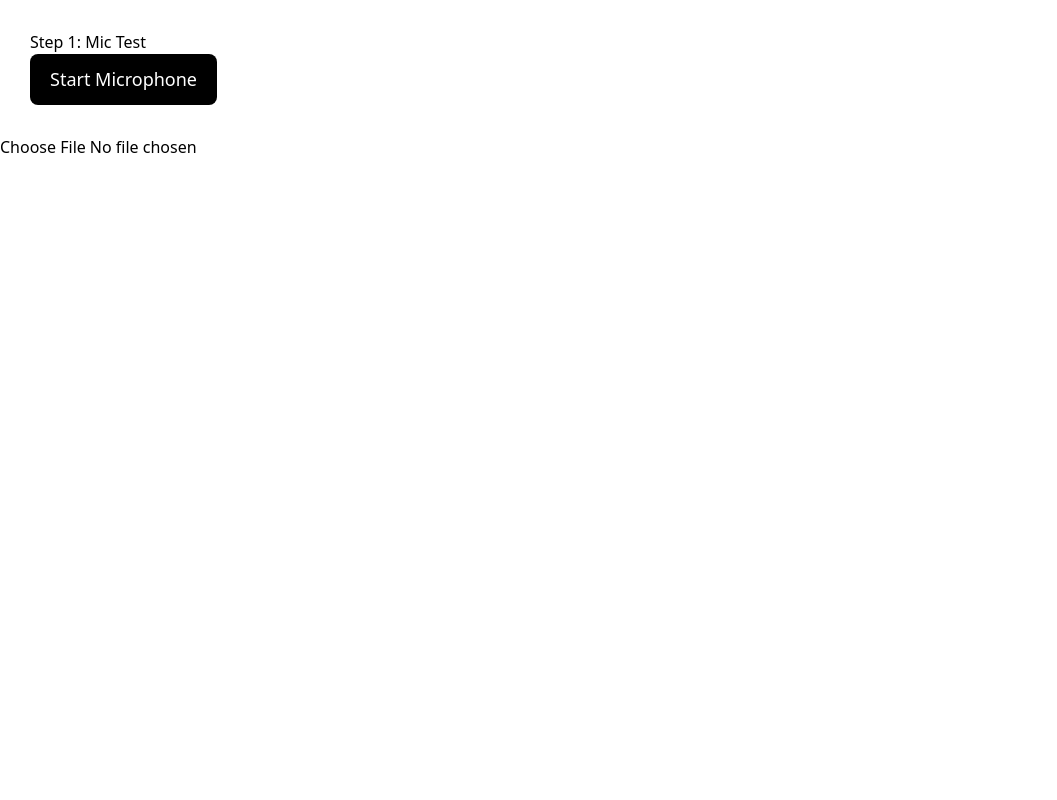
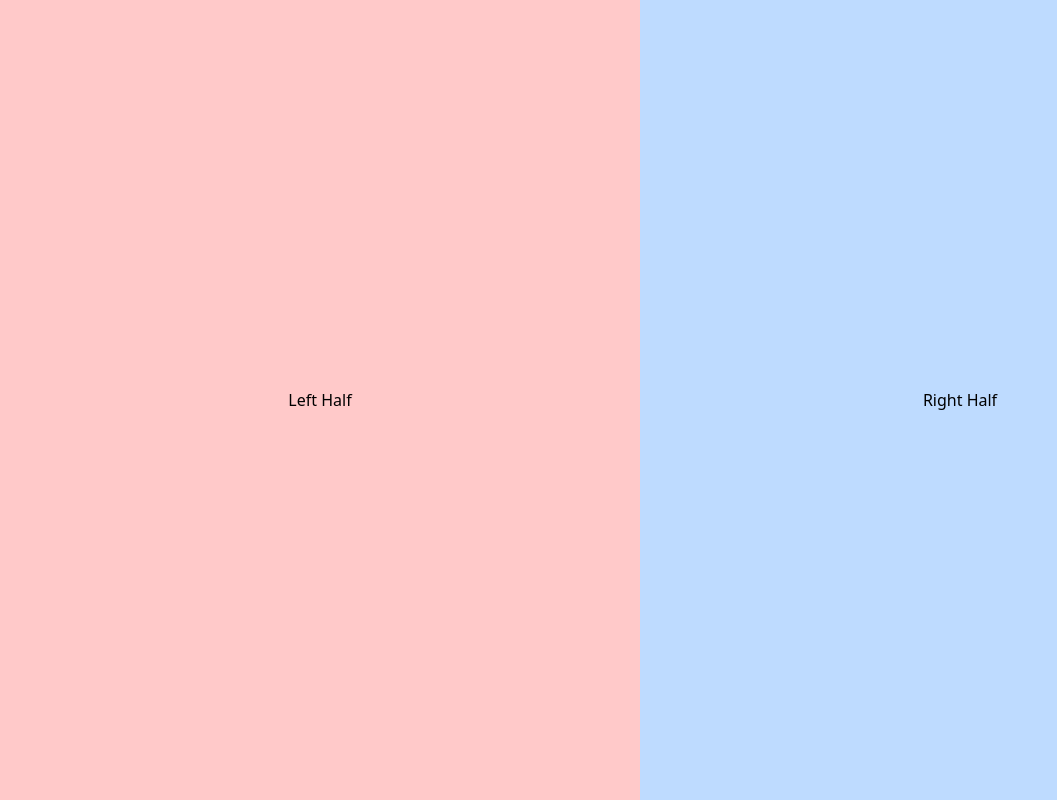
Before and after one commit to venkataraviraja5/ai-interview, a Next.js app: page /interview in a window 1280 px wide. Shown: the whole page, without its empty margins (0-1057 px from the left). Built offline with nearby package versions, Linux system fonts and the light colour scheme.

Commit message:
created interview page redis setup

```diff
--- a/package.json
+++ b/package.json
@@ -11,6 +11,7 @@
   "dependencies": {
     "@google/genai": "^1.30.0",
     "@google/generative-ai": "^0.24.1",
+    "@upstash/redis": "^1.35.6",
     "axios": "^1.13.2",
     "formidable": "^3.5.4",
     "fs-extra": "^11.3.2",
--- /dev/null
+++ b/src/app/api/test/route.js
@@ -0,0 +1,15 @@
+import { redis } from "@/lib/redis";
+
+
+export async function GET() {
+  // SET value
+  await redis.set("username", "raviraja");
+
+  // GET value
+  const value = await redis.get("username");
+
+  return Response.json({
+    message: "Redis Connected Successfully!",
+    data: value,
+  });
+}
--- a/src/app/interview/page.js
+++ b/src/app/interview/page.js
@@ -1,7 +1,7 @@
-import InterviewPage from "@/client/pages/Interview"
+import Interview from "@/client/pages/interview"
 
 export default function page() {
   return <div>
-     <InterviewPage />
+     <Interview />
   </div>
 }
--- /dev/null
+++ b/src/app/upload/page.js
@@ -0,0 +1,7 @@
+import Upload from "@/client/pages/upload"
+
+export default function page() {
+  return <div>
+     <Upload/>
+  </div>
+}
--- /dev/null
+++ b/src/client/hooks/usepost.js
@@ -0,0 +1,13 @@
+import axios from "axios"
+import { useState } from "react"
+
+export default function usePost () {
+
+    const[loading,setLoading] = useState(false)
+
+    const postData = async(endPoint='',body={},formData=false) => {
+        setLoading(true)
+        const data = await axios.post(endPoint,body,)
+
+    }
+}
--- a/src/client/pages/Interview.js
+++ b/src/client/pages/Interview.js
@@ -1,163 +1,14 @@
-"use client";
-
-import axios from "axios";
-import { useState } from "react";
-
-
-export default function InterviewPage() {
-
-const [currentQuestion,setCurrentQuestion] = useState('')
-const [currentAnswer,setCurrentAnswer] = useState('')
-
-//speak function
-const speak = (text) => {
-  return new Promise((resolve) => {
-    const utter = new SpeechSynthesisUtterance(text);
-
-    utter.onend = () => resolve(); // Continue only after speaking ends
-
-    speechSynthesis.speak(utter);
-  });
-};
-
-
-//listen function
-const listen = () => {
-  return new Promise((resolve) => {
-    const SpeechRecognition =
-      window.SpeechRecognition || window.webkitSpeechRecognition;
-
-    const recognition = new SpeechRecognition();
-    recognition.lang = "en-US";
-    recognition.interimResults = false;
-    recognition.maxAlternatives = 1;
-
-    recognition.onresult = (e) => {
-      const text = e.results[0][0].transcript;
-      console.log("User said:", text);
-      resolve(text);
-    };
-
-    recognition.onerror = (err) => {
-      console.error(err);
-      resolve(""); // still continue loop
-    };
-
-    recognition.start();
-  });
-};
-
-//ask question function
-  const askQuestion = async(prevQuestion, answer) => {
-    const response = await axios.post('/api/interview',{
-        prevQuestion,
-        answer
-    })
-
-    console.log(response.data)
-
-    return response.data.question
-
-  }
-
-  //start interview
-
-  const startInterview = async() => {
-    while(true){
-
-       const nextQuestion = await askQuestion(currentQuestion,currentAnswer)
-
-       console.log(nextQuestion,'questionnnnnnnnnnn')
-
-       await speak(nextQuestion)
-
-       const userAnswer = await listen()
-
-       console.log(userAnswer,'uiserrrrrrr')
-
-       setCurrentAnswer(userAnswer)
-       setCurrentQuestion(nextQuestion)
-
-       if (!nextQuestion || nextQuestion === "END") {
-        await speak("Thank you, the interview is completed.");
-        break;
-       }
-    }
-  }
-
-  //upload file
-
-  const uploadResume = async (e) => {
-    const file = e.target.files?.[0];
-
-  if (!file) {
-    console.log("No file selected");
-    return;
-  }
-
-  const formData = new FormData();
-  formData.append("resume", file, file.name);
-
-    const res = await fetch("/api/upload", {
-        method: "POST",
-        body: formData,
-    });
-
-    const data = await res.json();
-    console.log("Generated Questions:", data.questions);
-};
-
-
-   const [text, setText] = useState("");
-
-  const handleFile = async (e) => {
-    const file = e.target.files[0];
-    if (!file) return;
-
-    const arrayBuffer = await file.arrayBuffer();
-    const pdf = await pdfjsLib.getDocument({ data: arrayBuffer }).promise;
-
-    let fullText = "";
-
-    for (let i = 1; i <= pdf.numPages; i++) {
-      const page = await pdf.getPage(i);
-      const content = await page.getTextContent();
-      const strings = content.items.map((item) => item.str).join(" ");
-      fullText += strings + "\n";
-    }
-
-
-    console
-    setText(fullText);
-  };
+export default function Interview() {
 
   return (
-    <div>
-      <div style={{ padding: 30 }}>
-      <h1>Step 1: Mic Test</h1>
+  <div className="w-full h-screen flex">
+    <div className="w-1/2 bg-red-200 h-full flex justify-center items-center">
+     Left Half
+   </div>
 
-      <button
-        onClick={startInterview}
-        style={{
-          padding: "12px 20px",
-          fontSize: 18,
-          background: "black",
-          color: "white",
-          borderRadius: 8,
-          cursor:"pointer"
-        }}
-      >
-        Start Microphone
-      </button>
-
-      {/* <audio ref={audioRef} controls /> */}
-    </div>
-
-    <div>
-      <input type="file" accept="application/pdf" onChange={uploadResume} />
-      {/* <pre>{text}</pre> */}
-    </div>
-
-    </div>
+   <div className="w-1/2 bg-blue-200 h-full flex justify-center items-center">
+    Right Half
+   </div>
+  </div>
   );
 }
--- /dev/null
+++ b/src/client/pages/upload.js
@@ -0,0 +1,153 @@
+"use client";
+
+import axios from "axios";
+import { useState } from "react";
+
+
+export default function Upload() {
+
+const [currentQuestion,setCurrentQuestion] = useState('')
+const [currentAnswer,setCurrentAnswer] = useState('')
+const [resume,setResume] = useState()
+
+//speak function
+const speak = (text) => {
+  return new Promise((resolve) => {
+    const utter = new SpeechSynthesisUtterance(text);
+
+    utter.onend = () => resolve(); // Continue only after speaking ends
+
+    speechSynthesis.speak(utter);
+  });
+};
+
+
+//listen function
+const listen = () => {
+  return new Promise((resolve) => {
+    const SpeechRecognition =
+      window.SpeechRecognition || window.webkitSpeechRecognition;
+
+    const recognition = new SpeechRecognition();
+    recognition.lang = "en-US";
+    recognition.interimResults = false;
+    recognition.maxAlternatives = 1;
+
+    recognition.onresult = (e) => {
+      const text = e.results[0][0].transcript;
+      console.log("User said:", text);
+      resolve(text);
+    };
+
+    recognition.onerror = (err) => {
+      console.error(err);
+      resolve(""); // still continue loop
+    };
+
+    recognition.start();
+  });
+};
+
+//ask question function
+  const askQuestion = async(prevQuestion, answer) => {
+    const response = await axios.post('/api/interview',{
+        prevQuestion,
+        answer
+    })
+
+    console.log(response.data)
+
+    return response.data.question
+
+  }
+
+  //start interview
+
+  const startInterview = async() => {
+    while(true){
+
+       const nextQuestion = await askQuestion(currentQuestion,currentAnswer)
+
+       console.log(nextQuestion,'questionnnnnnnnnnn')
+
+       await speak(nextQuestion)
+
+       const userAnswer = await listen()
+
+       console.log(userAnswer,'uiserrrrrrr')
+
+       setCurrentAnswer(userAnswer)
+       setCurrentQuestion(nextQuestion)
+
+       if (!nextQuestion || nextQuestion === "END") {
+        await speak("Thank you, the interview is completed.");
+        break;
+       }
+    }
+  }
+
+  //upload file
+
+  const uploadResume = async (e) => {
+    const file = e.target.files?.[0];
+
+  if (!file) {
+    console.log("No file selected");
+    return;
+  }
+
+  setResume(file)
+  const formData = new FormData();
+  formData.append("resume", file, file.name);
+
+    const res = await fetch("/api/upload", {
+        method: "POST",
+        body: formData,
+    });
+
+    const data = await res.json();
+    console.log("Generated Questions:", data.questions);
+};
+
+
+
+  return (
+
+     <div className="min-h-screen bg-gray-100 flex flex-col items-center justify-start p-10 gap-12">
+
+      {/* ---- RESUME UPLOAD SECTION ---- */}
+      <div className="bg-white rounded-2xl shadow-lg p-10 w-full max-w-xl">
+        <h2 className="text-2xl font-semibold text-gray-800 mb-4">
+          📄 Upload Your Resume
+        </h2>
+
+        <label
+          className="flex items-center gap-4 border-2 border-dashed border-gray-400 rounded-xl p-6 cursor-pointer hover:border-black transition"
+        >
+          <input
+            type="file"
+            accept="application/pdf"
+            className="hidden"
+            onChange={uploadResume}
+          />
+          <div className="text-lg text-gray-700">
+            Click to choose a PDF resume
+          </div>
+        </label>
+      </div>
+
+
+      {resume && (
+        <button
+          onClick={startInterview}
+          className="px-8 py-4 bg-black text-white text-xl font-semibold rounded-2xl
+                    hover:bg-gray-900 active:scale-95 transition-all shadow-md"
+        >
+          🎙️ Start Interview
+        </button>
+      )}
+
+
+    </div>
+  );
+}
--- /dev/null
+++ b/src/lib/redis.js
@@ -0,0 +1,6 @@
+import { Redis } from "@upstash/redis";
+
+export const redis = new Redis({
+  url: process.env.UPSTASH_REDIS_REST_URL,
+  token: process.env.UPSTASH_REDIS_REST_TOKEN,
+});
```
Also changed, not shown: 1 other file (tests, documents, lock files or other folders).
